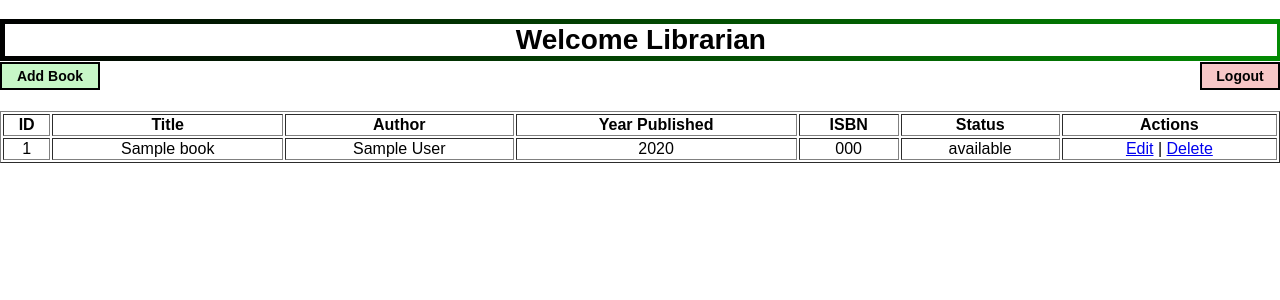
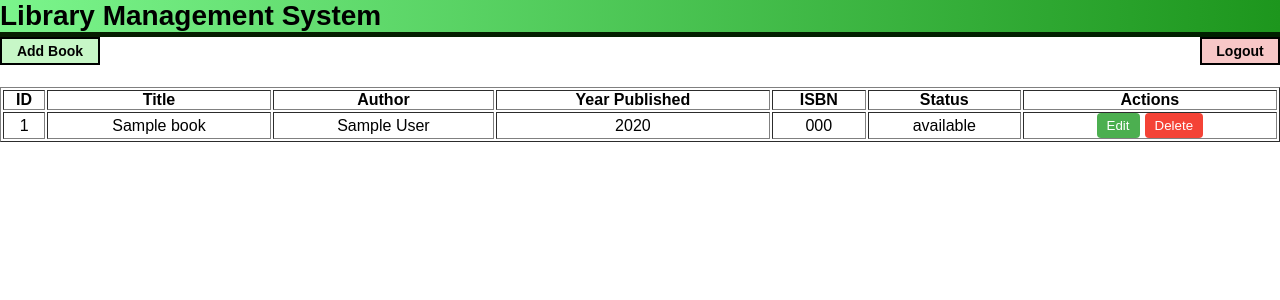
Before and after one commit to STRAT05/CCS112-PreLabExam, a PHP site: page /librarianPage.php in a window 1280 px wide. Shown: the top 300 px of the page. Run offline with PHP 8.4, Linux system fonts and the light colour scheme; tables that the repository leaves empty or names only in its code hold one stand-in row (values such as "Sample post"); data that the repository does not hold is empty.

Commit message:
Add files via upload

```diff
--- a/librarianPage.php
+++ b/librarianPage.php
@@ -5,6 +5,10 @@ if($conn->connect_error){
 }
 
 //handle remove
+if ($_SERVER["REQUEST_METHOD"] == "POST" && isset($_POST["delete_id"])) {
+    $id = intval($_POST["delete_id"]);
+    $conn->query("DELETE FROM books WHERE id = $id");
+}
 
 // handle Search
 
@@ -21,19 +25,25 @@ $books = $conn->query($sql);
     <meta name="viewport" content="width=device-width, initial-scale=1.0">
     <title>Librarian Page</title>
     <style>
+        *{
+            box-sizing: border-box;
+            margin: 0;
+            padding: 0;
+        }
+
         body {
             font-family: Arial, sans-serif;
             margin: 0px;
             background-color: #ffffffff;
         }
         #welcome {
-            text-align: center;
+            text-align: left;
             color: #000000ff;
-            background-color: #ffffffff;
-            width:99.35%;
+            background: linear-gradient(to right, #7bf58cff, #1d961dff);
+            width:100%;
             font-size: 28px;
-            border: 5px solid #000000ff;
-            border-image: linear-gradient(to right, #000000ff, #038b03ff) 1;
+            border-bottom: 5px solid #000000ff;
+            border-image: linear-gradient(to right, #071d01ff, #002000ff) 1;
         }
         .buttons {
 
@@ -49,7 +59,6 @@ $books = $conn->query($sql);
             font-weight: bold;
             background-color: #f7c7c7ff;
             border: 2.5px solid #000000ff;
-            top: -18px;
             position: relative;
             float: right;
         }
@@ -61,7 +70,6 @@ $books = $conn->query($sql);
             font-weight: bold;
             background-color: #c7f7c7ff;
             border: 2.5px solid #000000ff;
-            top: -18px;
             position: relative;
             float: left;
         }
@@ -74,7 +82,7 @@ $books = $conn->query($sql);
 
 <body>
     <header class="header">
-         <h1 id="welcome">Welcome Librarian</h1>
+         <h1 id="welcome">Library Management System</h1>
          <!-- Back Button -->
     <a href="index.php"><button id="logoutBtn"> Logout</button></a>
     </header>
@@ -107,7 +115,25 @@ $books = $conn->query($sql);
                 echo "<td>" . htmlspecialchars($row["year_published"]) . "</td>";
                 echo "<td>" . htmlspecialchars($row["isbn"]) . "</td>";
                 echo "<td>" . htmlspecialchars($row["status"]) . "</td>";
-                echo "<td><a href='editBook.php?id=" . $row["id"] . "'>Edit</a> | <a href='deleteBook.php?id=" . $row["id"] . "' onclick=\"return confirm('Are you sure you want to delete this book?');\">Delete</a></td>";
+                echo "<td style='display:flex; gap:5px; justify-content:center;'>
+                                                 <!-- edit form -->
+        <form method='post' action='editBook.php' style='display:inline;'>
+            <input type='hidden' name='edit_id' value='" . $row["id"] . "'>
+            <button type='submit'
+                style='background:#4CAF50; color:white; border:none; padding:5px 10px; border-radius:4px; cursor:pointer;'>
+                Edit
+            </button>
+        </form>
+
+                                                <!-- delete form -->
+        <form method='post' style='display:inline;' onsubmit=\"return confirm('Are you sure you want to delete this book?');\">
+            <input type='hidden' name='delete_id' value='" . $row["id"] . "'>
+            <button type='submit'
+                style='background:#f44336; color:white; border:none; padding:5px 10px; border-radius:4px; cursor:pointer;'>
+                Delete
+            </button>
+        </form>
+      </td>";
                 echo "</tr>";
             }
         } else {
@@ -118,7 +144,5 @@ $books = $conn->query($sql);
           </table>
 
 
-
-
 </body>
 </html>
```
